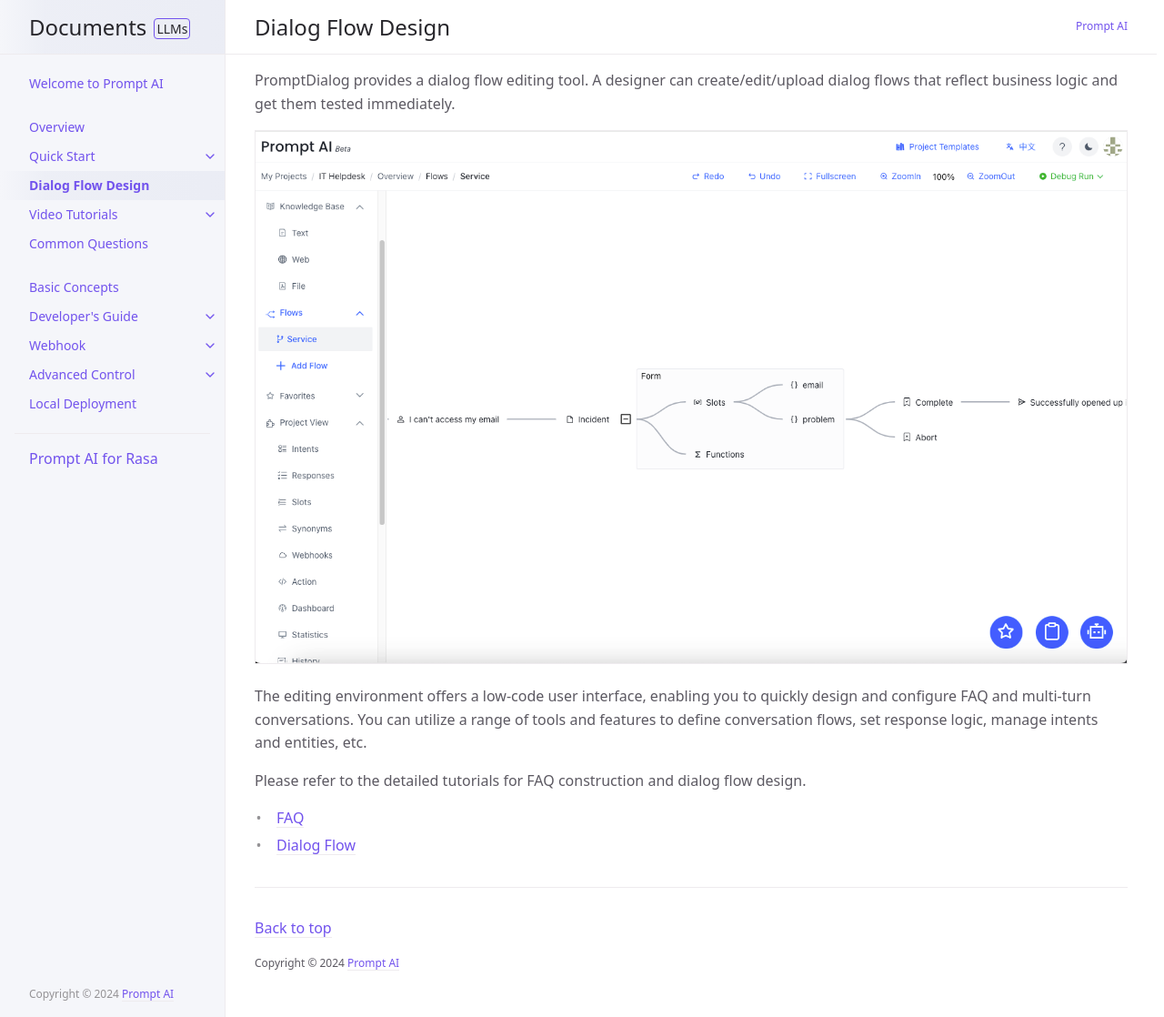
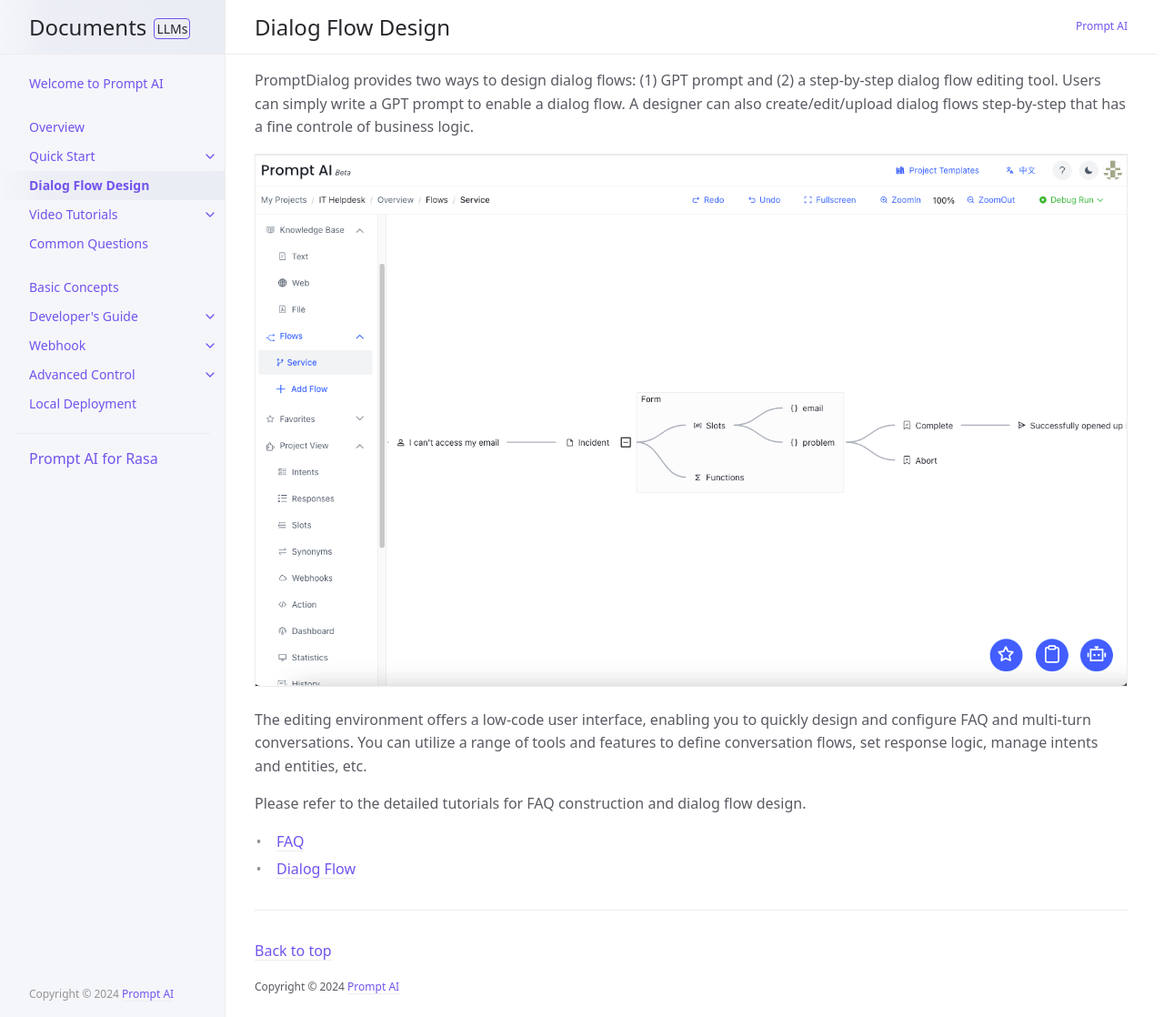
Before and after one commit to ws-cd/ws-cd.github.io, a Jekyll site: the page built from docs/cloud_design.md, in a window 1280 px wide and 1118 px high. Shown: the whole window at 91% size. Built offline with Jekyll 4.4.1, drawn with Linux system fonts in a browser that asks for light colours.

Commit message:
Update cloud_design.md

```diff
--- a/docs/cloud_design.md
+++ b/docs/cloud_design.md
@@ -7,7 +7,7 @@ has_children: false
 # Dialog Flow Design
 {: .no_toc .header }
 
-PromptDialog provides a dialog flow editing tool. A designer can create/edit/upload dialog flows that reflect business logic and get them tested immediately.
+PromptDialog provides two ways to design dialog flows: (1) GPT prompt and (2) a step-by-step dialog flow editing tool. Users can simply write a GPT prompt to enable a dialog flow.  A designer can also create/edit/upload dialog flows step-by-step that has a fine controle of business logic.
 
 ![cloud_design.png](/assets/images/cloud_design/01-cloud_design.png)
 
```
